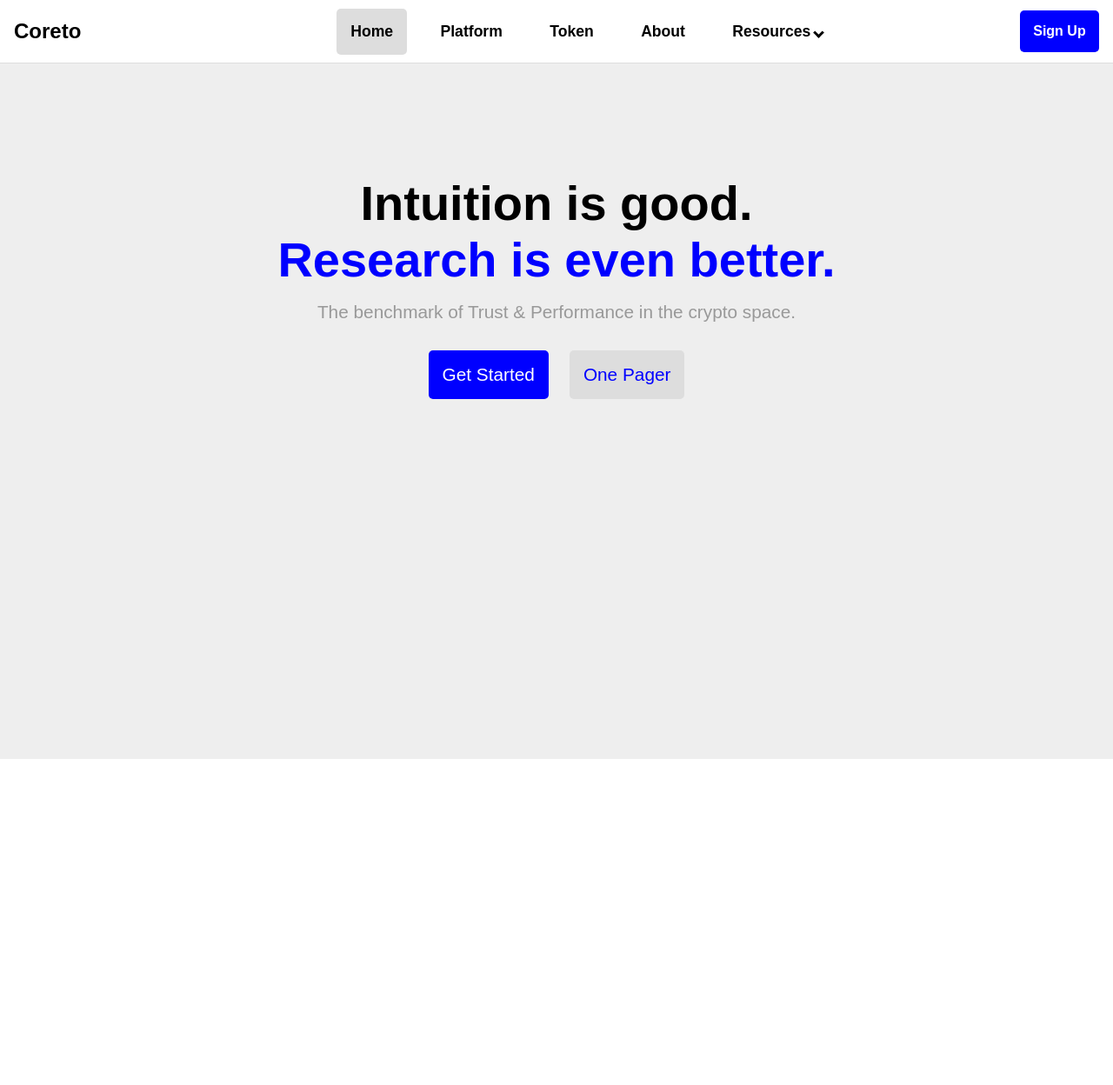
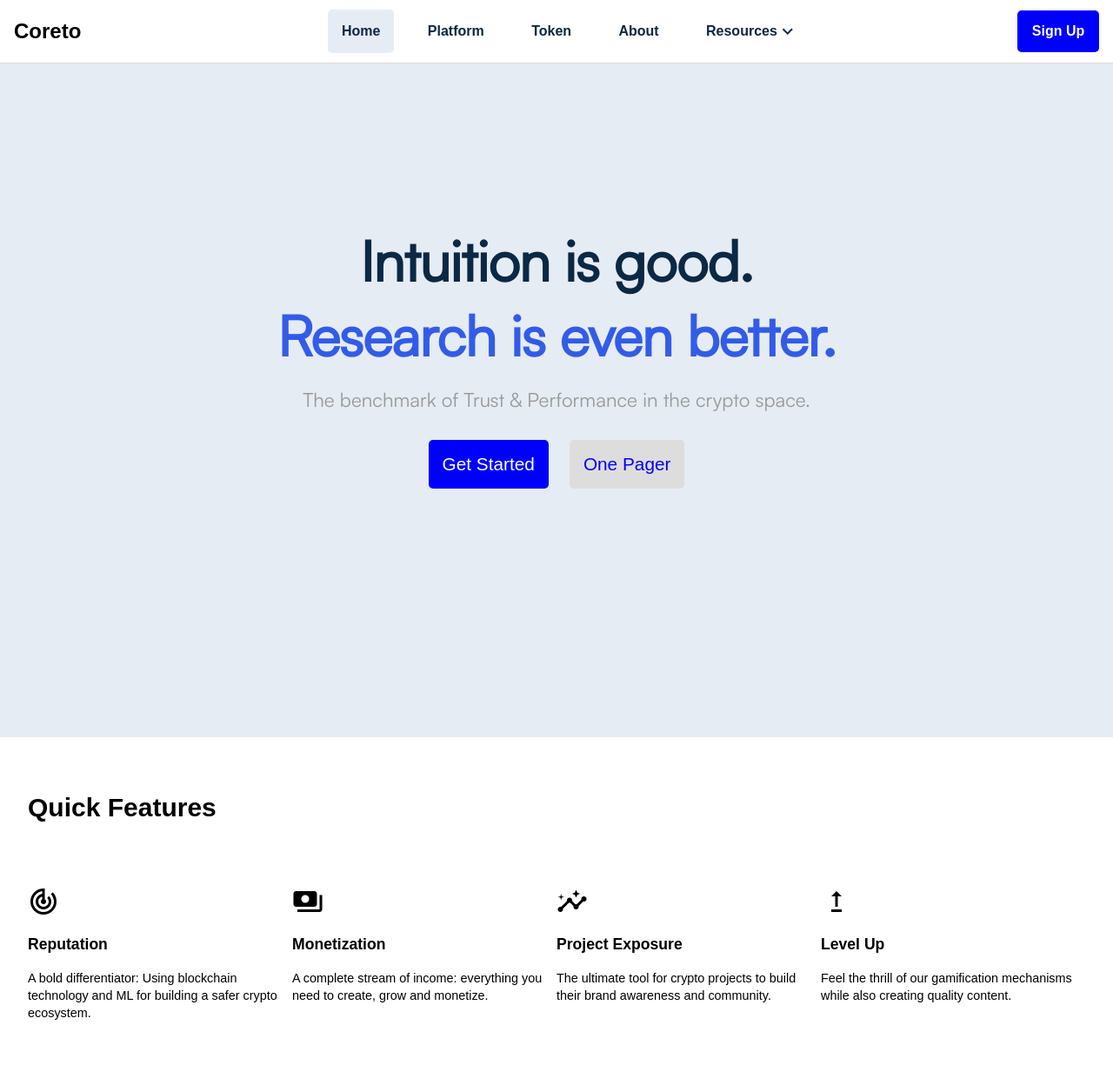
Before and after one commit to akarshdsouza/practice_website_1, a plain HTML site: page index.html in a window 1280 px wide. Shown: the whole page at 87% size. Before the commit the page ends 873 px from the top, so only its background shows below. Drawn offline with Linux system fonts and the light colour scheme.

Commit message:
Made changes to design of header and one section and added another section below it

```diff
--- a/design.css
+++ b/design.css
@@ -2,9 +2,10 @@
     display: flex;
     justify-content: center;
     align-items: center;
+    background-color: white;
     width: 100%;
     height: 4.5rem;
-    position: static;
+    position: fixed;
     border-bottom: #ddd 1px solid;
 }
 
@@ -21,6 +22,7 @@
     display: flex;
     justify-content: center;
     align-items: center;
+    padding: 0;
     width: 80%;
 }
 
@@ -28,8 +30,9 @@
     padding: 1rem;
     margin: 0 0.7rem;
     font-family: sans-serif;
-    font-weight: 600;
-    font-size: 1.1rem;
+    font-weight: 550;
+    font-size: 1rem;
+    color: #0b2845;
     justify-content: center;
     align-items: center;
     border-radius: 5px;
@@ -37,7 +40,7 @@
 }
 
 .navBarCenter li:first-child {
-    background-color: #ddd;
+    background-color: #e6ecf3;
 }
 
 .navBarCenter li:first-child:hover {
@@ -68,15 +71,3 @@
     transition: 100ms;
     cursor: pointer;
 }
-
-.arrow {
-    border: solid black;
-    border-width: 0 3px 3px 0;
-    display: inline-block;
-    padding: 3px;
-}
-
-.down {
-    transform: rotate(45deg);
-    -webkit-transform: rotate(45deg);
-}
--- a/index.html
+++ b/index.html
@@ -1,12 +1,16 @@
+<!-- Link to the original website: https://www.coreto.io/?ref=land-book.com -->
 <!DOCTYPE html>
 <html lang="en">
 <link rel="stylesheet" href="design.css">
 <link rel="stylesheet" href="section1.css">
+<link rel="stylesheet" href="quick_features.css">
 <head>
     <meta charset="UTF-8">
     <meta http-equiv="X-UA-Compatible" content="IE=edge">
     <meta name="viewport" content="width=device-width, initial-scale=1.0">
     <title>Coreto - Learn Earn Repeat, to trust blockchain technology!</title>
+    <script src="https://kit.fontawesome.com/b3e77f313e.js" crossorigin="anonymous"></script>
+    <link rel="stylesheet" href="https://fonts.googleapis.com/icon?family=Material+Icons">
 </head>
 <body>
     <header class="header">
@@ -16,7 +20,7 @@
             <li>Platform</li>
             <li>Token</li>
             <li>About</li>
-            <li>Resources <i class="arrow down"></i></li>
+            <li style="display: flex;">Resources <span class="material-icons down_arrow">expand_more</span></li>
         </ul>
         <button class="signup">Sign Up</button>
     </header>
@@ -28,5 +32,30 @@
             <button class="onePager">One Pager</button>
         </div>
     </section>
+    <section class="quickFeatures">
+        <h2 class="qf-heading">Quick Features</h2>
+        <div class="featuresList">
+            <div class="reputation">
+                <span class="material-icons mi36">track_changes</span>
+                <h3>Reputation</h3>
+                <p>A bold differentiator: Using blockchain technology and ML for building a safer crypto ecosystem.</p>
+            </div>
+            <div class="monetization">
+                <span class="material-icons mi36">payments</span>
+                <h3>Monetization</h3>
+                <p>A complete stream of income: everything you need to create, grow and monetize.</p>
+            </div>
+            <div class="projectExposure">
+                <span class="material-icons mi36">insights</span>
+                <h3>Project Exposure</h3>
+                <p>The ultimate tool for crypto projects to build their brand awareness and community.</p>
+            </div>
+            <div class="levelUp">
+                <span class="material-icons mi36">upgrade</span>
+                <h3>Level Up</h3>
+                <p>Feel the thrill of our gamification mechanisms while also creating quality content.</p>
+            </div>
+        </div>
+    </section>
 </body>
 </html>
--- /dev/null
+++ b/quick_features.css
@@ -0,0 +1,38 @@
+.quickFeatures {
+    display: flex;
+    flex-direction: column;
+    padding: 1rem;
+    height: 23rem;
+}
+
+.quickFeatures h2 {
+    font-size: 30px;
+    margin-top: 3rem;
+    margin-left: 1rem;
+    font-family: sans-serif;
+}
+
+.featuresList {
+    display: flex;
+    padding: 1rem;
+    margin-top: 2rem;
+    font-family: sans-serif;
+}
+
+.featuresList p {
+    font-size: 0.9rem;
+    line-height: 1.4;
+}
+
+.featuresList h3 {
+    font-size: 1.1rem;
+}
+
+.reputation, .monetization, .projectExposure, .levelUp {
+    max-inline-size: 25%;
+}
+
+.material-icons.mi36
+{
+    font-size: 36px;
+}
--- a/section1.css
+++ b/section1.css
@@ -1,30 +1,36 @@
+@font-face {
+    font-family: "Satoshi";
+    src: url(SATOSHI-REGULAR.OTF);
+}
 html body {
     margin: 0;
     height: 100%;
 }
 .section1 {
     margin: 0;
-    padding: 5rem  0;
+    padding: 13rem  0 0 0;
     height: 80vh;
-    background-color: #eee;
+    background-color: #e6ecf3;
     text-align: center;
 }
 
 .mainText {
-    font-family: sans-serif;
-    color: black;
-    font-size: 3.5rem;
+    font-family: Satoshi, sans-serif;
+    color: #0b2845;
+    font-size: 4rem;
+    font-weight: 700;
     margin: 0;
     padding: 3rem 0 1rem 0;
+    letter-spacing: -0.8px;
 }
 
 .blueText {
-    color: blue;
+    color: #325ce8;
 }
 
 .subText {
-    font-size: 1.3rem;
-    font-family: sans-serif;
+    font-size: 1.4rem;
+    font-family: Satoshi, sans-serif;
     margin: auto;
     padding: 0 1rem 1rem 1rem;
     color: #999;
```
Also changed, not shown: SATOSHI-REGULAR.OTF (added).
